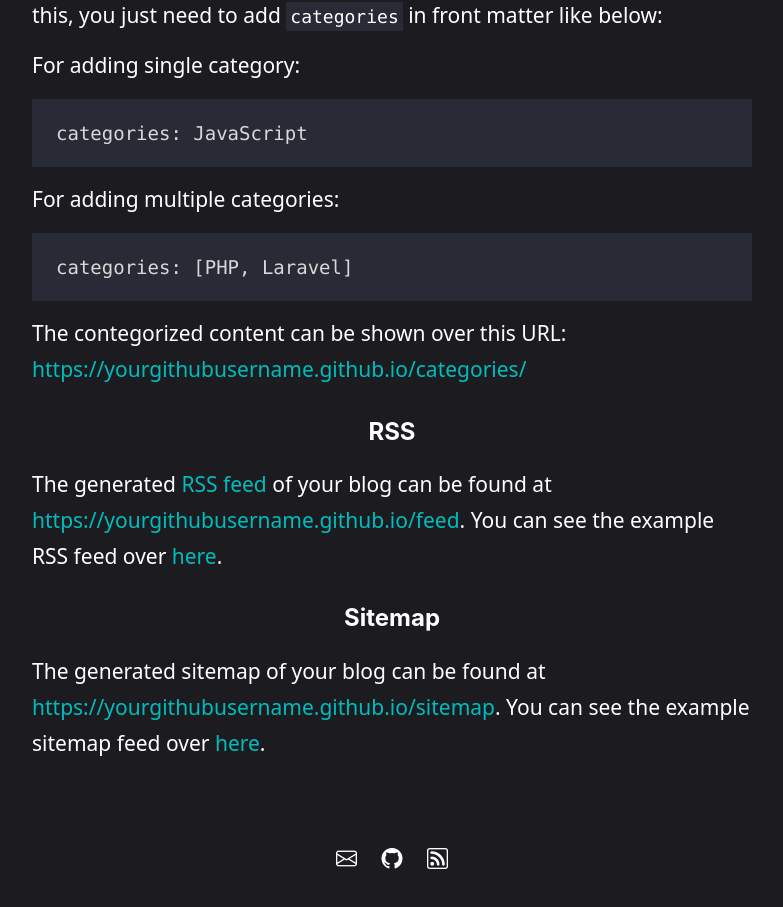
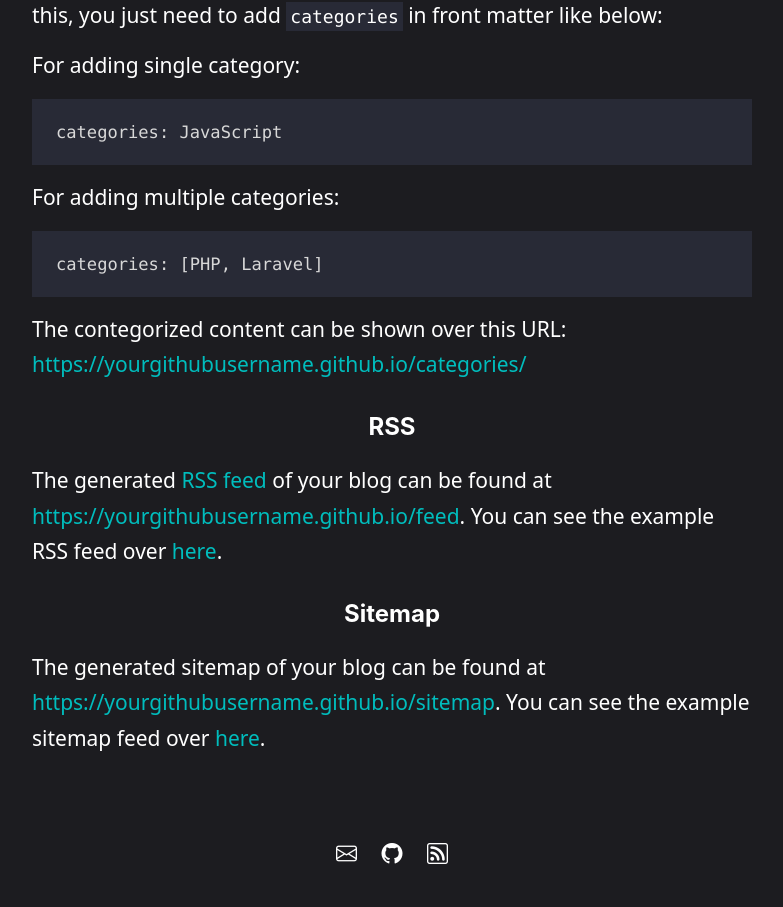
Before and after one commit to rivea0/blog, a Jekyll site: the page built from _pages/getting-started.md, in a window 1280 px wide. Shown: the part 1589-2496 px from the top of the page, without its empty margins (248-1031 px from the left). Built offline with Jekyll 4.4.1, drawn with Linux system fonts in a browser that asks for light colours.

Commit message:
Update highlight pre font-size

```diff
--- a/_sass/_highlights.scss
+++ b/_sass/_highlights.scss
@@ -12,7 +12,7 @@ code {
 }
 
 .highlight pre {
- font-size: 19px;
+ font-size: 100%;
 }
 
 .highlighter-rouge {
```
